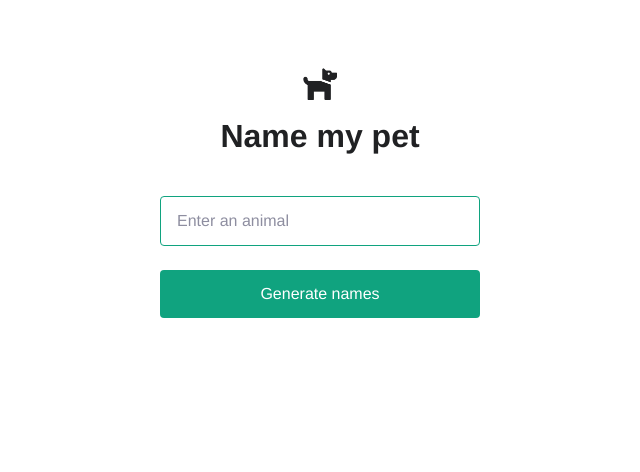
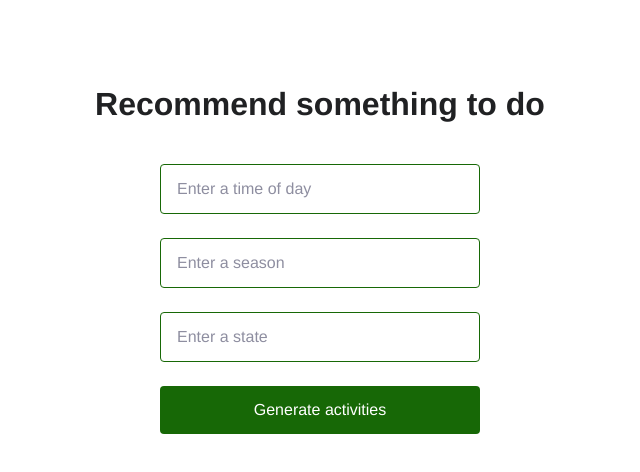
Before and after one commit to CorradoRossi/gpt-sideproject, a Next.js app: page / in a window 1280 px wide. Shown: the top 472 px of the page, without its empty margins (320-960 px from the left). Built offline with nearby package versions, Linux system fonts and the light colour scheme; a web font is replaced by a local one.

Commit message:
create recommendation app

```diff
--- a/pages/api/generate.js
+++ b/pages/api/generate.js
@@ -15,11 +15,13 @@ export default async function (req, res) {
     return;
   }
 
-  const animal = req.body.animal || '';
-  if (animal.trim().length === 0) {
+  const time = req.body.time || '';
+  const season = req.body.season || '';
+  const state = req.body.state || '';
+  if (time.trim().length === 0 || season.trim().length === 0 || state.trim().length === 0) {
     res.status(400).json({
       error: {
-        message: "Please enter a valid animal",
+        message: "Please enter a valid time, season, and state.",
       }
     });
     return;
@@ -28,7 +30,7 @@ export default async function (req, res) {
   try {
     const completion = await openai.createCompletion({
       model: "text-davinci-003",
-      prompt: generatePrompt(animal),
+      prompt: generatePrompt(time, season, state),
       temperature: 0.6,
     });
     res.status(200).json({ result: completion.data.choices[0].text });
@@ -48,15 +50,26 @@ export default async function (req, res) {
   }
 }
 
-function generatePrompt(animal) {
-  const capitalizedAnimal =
-    animal[0].toUpperCase() + animal.slice(1).toLowerCase();
-  return `Suggest three names for an animal that is a superhero.
+function generatePrompt(time, season, state) {
+  const capitalizedTime =
+    time[0].toUpperCase() + time.slice(1).toLowerCase();
+  const capitalizedSeason =
+    season[0].toUpperCase() + season.slice(1).toLowerCase();
+  const capitalizedState =
+    state[0].toUpperCase() + state.slice(1).toLowerCase();
+    console.log(capitalizedTime, capitalizedSeason, capitalizedState);
+  return `Suggest three activities to do during the season, at the time, and in the state specified.
 
-Animal: Cat
-Names: Captain Sharpclaw, Agent Fluffball, The Incredible Feline
-Animal: Dog
-Names: Ruff the Protector, Wonder Canine, Sir Barks-a-Lot
-Animal: ${capitalizedAnimal}
-Names:`;
+Time: Morning
+Season: Summer
+State: Florida
+Activities: Go to the beach, go to the park, go to the mall
+Time: Alaska
+Season: Winter
+State: Afternoon
+Activities: Hike a mountain, go crabfishing, go snowboarding
+Time: ${capitalizedTime}
+Season: ${capitalizedSeason}
+State: ${capitalizedState}
+Activities:`;
 }
--- a/pages/index.js
+++ b/pages/index.js
@@ -3,7 +3,9 @@ import { useState } from "react";
 import styles from "./index.module.css";
 
 export default function Home() {
-  const [animalInput, setAnimalInput] = useState("");
+  const [timeInput, setTimeInput] = useState("");
+  const [seasonInput, setSeasonInput] = useState("");
+  const [stateInput, setStateInput] = useState("");
   const [result, setResult] = useState();
 
   async function onSubmit(event) {
@@ -14,7 +16,7 @@ export default function Home() {
         headers: {
           "Content-Type": "application/json",
         },
-        body: JSON.stringify({ animal: animalInput }),
+        body: JSON.stringify({ time: timeInput, season: seasonInput, state: stateInput }),
       });
 
       const data = await response.json();
@@ -23,7 +25,9 @@ export default function Home() {
       }
 
       setResult(data.result);
-      setAnimalInput("");
+      setTimeInput("");
+      setSeasonInput("");
+      setStateInput("");
     } catch(error) {
       // Consider implementing your own error handling logic here
       console.error(error);
@@ -34,22 +38,35 @@ export default function Home() {
   return (
     <div>
       <Head>
-        <title>OpenAI Quickstart</title>
+        <title>Things to do app</title>
         <link rel="icon" href="/dog.png" />
       </Head>
 
       <main className={styles.main}>
-        <img src="/dog.png" className={styles.icon} />
-        <h3>Name my pet</h3>
+        <h3>Recommend something to do</h3>
         <form onSubmit={onSubmit}>
           <input
             type="text"
-            name="animal"
-            placeholder="Enter an animal"
-            value={animalInput}
-            onChange={(e) => setAnimalInput(e.target.value)}
+            name="time"
+            placeholder="Enter a time of day"
+            value={timeInput}
+            onChange={(e) => setTimeInput(e.target.value)}
           />
-          <input type="submit" value="Generate names" />
+          <input
+            type="text"
+            name="season"
+            placeholder="Enter a season"
+            value={seasonInput}
+            onChange={(e) => setSeasonInput(e.target.value)}
+          />
+          <input
+            type="text"
+            name="state"
+            placeholder="Enter a state"
+            value={stateInput}
+            onChange={(e) => setStateInput(e.target.value)}
+          />
+          <input type="submit" value="Generate activities" />
         </form>
         <div className={styles.result}>{result}</div>
       </main>
--- a/pages/index.module.css
+++ b/pages/index.module.css
@@ -43,10 +43,10 @@
 }
 .main input[type="text"] {
   padding: 12px 16px;
-  border: 1px solid #10a37f;
+  border: 1px solid #176806;
   border-radius: 4px;
   margin-bottom: 24px;
-  outline-color: #10a37f;
+  outline-color: #176806;
 }
 .main ::placeholder {
   color: #8e8ea0;
@@ -55,7 +55,7 @@
 .main input[type="submit"] {
   padding: 12px 0;
   color: #fff;
-  background-color: #10a37f;
+  background-color: #176806;
   border: none;
   border-radius: 4px;
   text-align: center;
```
